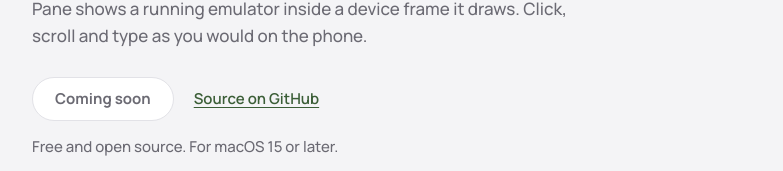
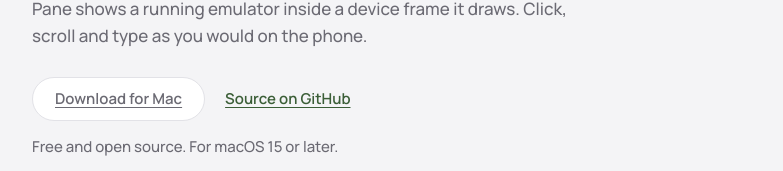
Before and after one commit to niduslabs-dev/website, a website: page public/pane/index.html in a window 1280 px wide. Shown: the part 303-474 px from the top of the page, without its empty margins (248-1031 px from the left). Drawn offline with Linux system fonts and the light colour scheme.

Commit message:
Pane page: Download for Mac links to releases/latest/download/Pane.dmg
Not to be pushed until Pane 1.0.0 is published: the link 404s before that.

Co-Authored-By: Claude Opus 5.5 <noreply@anthropic.com>
Claude-Session: https://claude.ai/code/session_0121KYQLzbbKPAh1X92pLA6d

```diff
--- a/public/pane/index.html
+++ b/public/pane/index.html
@@ -39,9 +39,7 @@
 <p class="tagline">The Android emulator in a clean Mac window.</p>
 <p class="sub">Pane shows a running emulator inside a device frame it draws. Click, scroll and type as you would on the phone.</p>
 <div class="actions">
-<!-- Not released yet. When the first release is out, this becomes a link to
-     https://github.com/niduslabs-dev/pane/releases/latest (not live today). -->
-<span class="button" role="img" aria-label="Download, coming soon">Coming soon</span>
+<a class="button" href="https://github.com/niduslabs-dev/pane/releases/latest/download/Pane.dmg">Download for Mac</a>
 <a href="https://github.com/niduslabs-dev/pane">Source on GitHub</a>
 </div>
 <p class="fineprint">Free and open source. For macOS 15 or later.</p>
```
